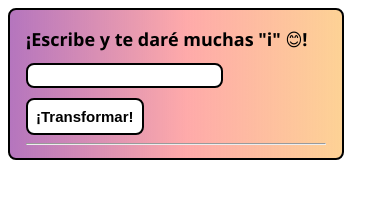
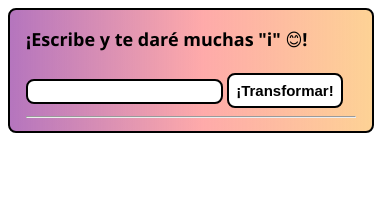
Before and after one commit to solenyyy/project-vowels, a website built with Vite: page src/index.html in a window 390 px wide. Built offline with nearby package versions, Linux system fonts and the light colour scheme.

Commit message:
responsive y solucion fallo 2

```diff
--- a/src/index.css
+++ b/src/index.css
@@ -43,11 +43,12 @@ p {
 
 @media (max-width: 500px) {
   form {
-    width: 300px;
+    width: 330px;
   }
 
   .btn {
     margin-top: 10px;
     color: black;
+    padding: 7px;
   }
 }
```
